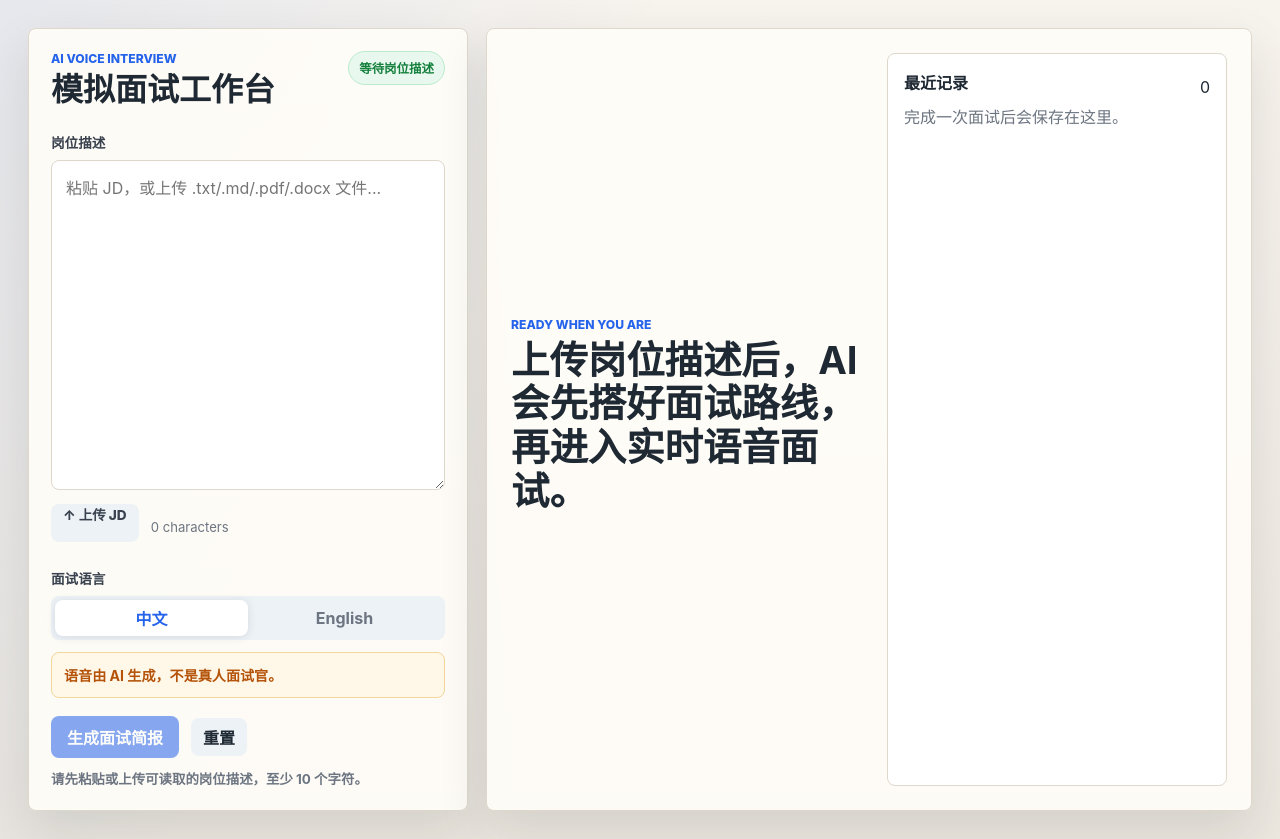
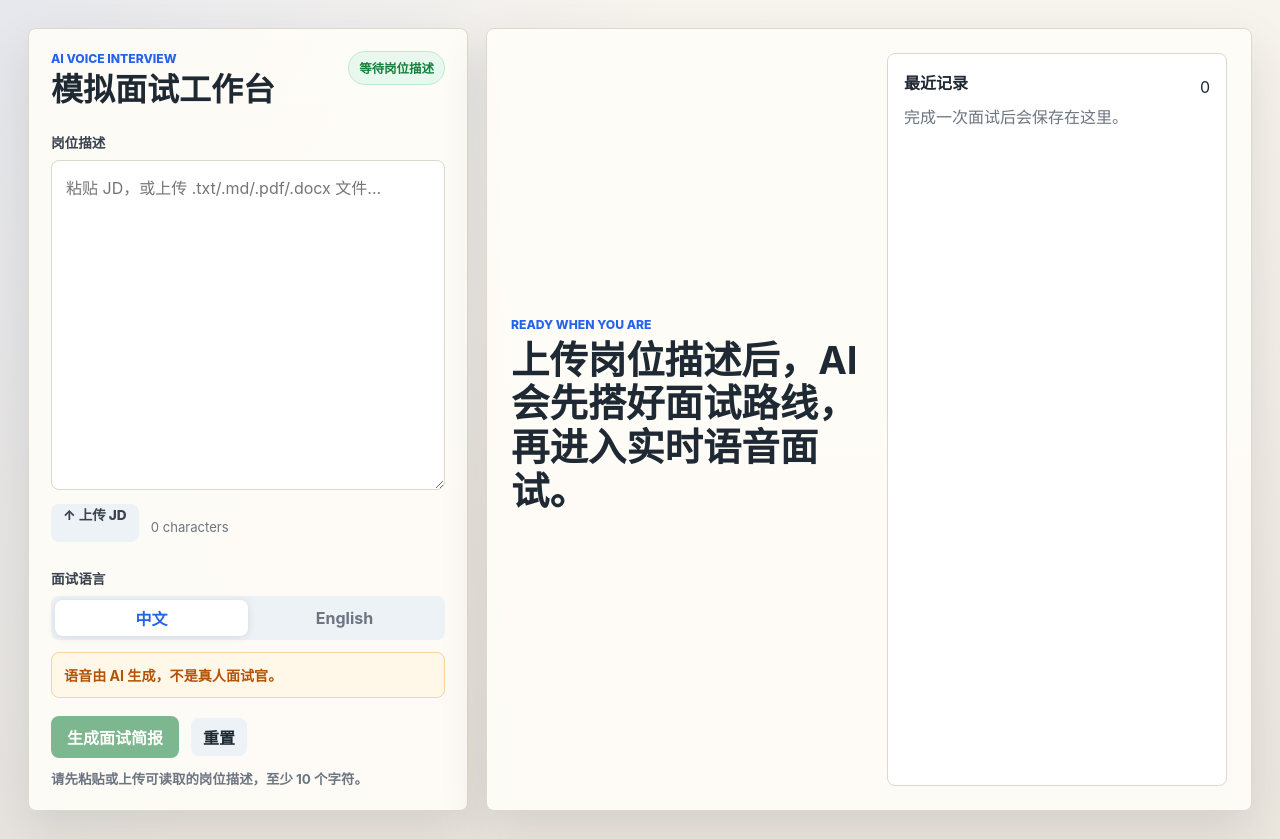
Before and after one commit to rongyanandyanzi/interview, a Next.js app: page / in a window 1280 px wide. Built offline with nearby package versions, Linux system fonts and the light colour scheme.

Commit message:
按钮改成绿色

```diff
--- a/app/globals.css
+++ b/app/globals.css
@@ -262,6 +262,14 @@ textarea:focus {
 .action-row {
   justify-content: flex-start;
   margin-top: 18px;
+}
+
+.prepare-button {
+  background: var(--green);
+}
+
+.prepare-button:hover:not(:disabled) {
+  background: #166534;
 }
 
 .action-hint {
--- a/app/page.tsx
+++ b/app/page.tsx
@@ -421,7 +421,7 @@ export default function Home() {
           {error ? <div className="error-banner">{error}</div> : null}
 
           <div className="action-row">
-            <button disabled={!canPrepare} onClick={generateBrief} type="button">
+            <button className="prepare-button" disabled={!canPrepare} onClick={generateBrief} type="button">
               {isLoadingBrief ? "设计中..." : "生成面试简报"}
             </button>
             <button className="secondary" onClick={resetSession} type="button">
```
